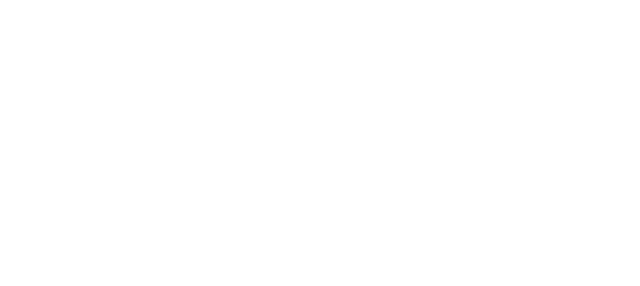
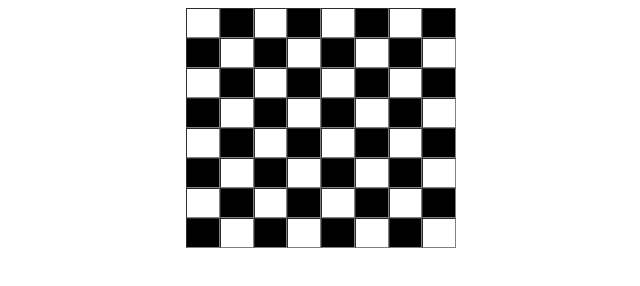
Before and after one commit to nitanshukhatri/dsa, a plain HTML site: page index.html in a window 1280 px wide. Shown: the whole page, without its empty margins (319-959 px from the left). Drawn offline with Linux system fonts and the light colour scheme.

Commit message:
adding more questions

```diff
--- a/index.html
+++ b/index.html
@@ -12,4 +12,73 @@
     }
     x();
   </script>
+
+  <head>
+    <title>Chess board</title>
+    <style>
+      body {
+        text-align: center;
+      }
+
+      .cell {
+        height: 30px;
+        width: 30px;
+        border: 1.5px solid grey;
+        border-style: inset;
+      }
+
+      .blackcell {
+        background-color: black;
+      }
+
+      .whitecell {
+        background-color: white;
+      }
+    </style>
+  </head>
+
+  <body>
+    <script type="text/javascript">
+      // Create a center tag to center all the elements
+      var center = document.createElement("center");
+
+      // Create a table element
+      var ChessTable = document.createElement("table");
+      for (var i = 0; i < 8; i++) {
+        // Create a row
+        var tr = document.createElement("tr");
+        for (var j = 0; j < 8; j++) {
+          // Create a cell
+          var td = document.createElement("td");
+
+          // If the sum of cell coordinates is even
+          // then color the cell white
+          if ((i + j) % 2 == 0) {
+            // Create a class attribute for all white cells
+            td.setAttribute("class", "cell whitecell");
+            tr.appendChild(td);
+          }
+
+          // If the sum of cell coordinates is odd then
+          // color the cell black
+          else {
+            // Create a class attribute for all black cells
+            td.setAttribute("class", "cell blackcell");
+
+            // Append the cell to its row
+            tr.appendChild(td);
+          }
+        }
+
+        // Append the row
+        ChessTable.appendChild(tr);
+      }
+      center.appendChild(ChessTable);
+
+      // Modifying table attribute properties
+      ChessTable.setAttribute("cellspacing", "0");
+      ChessTable.setAttribute("width", "270px");
+      document.body.appendChild(center);
+    </script>
+  </body>
 </html>
```
Also changed, not shown: fibonacci.js (+14 -0 lines).
